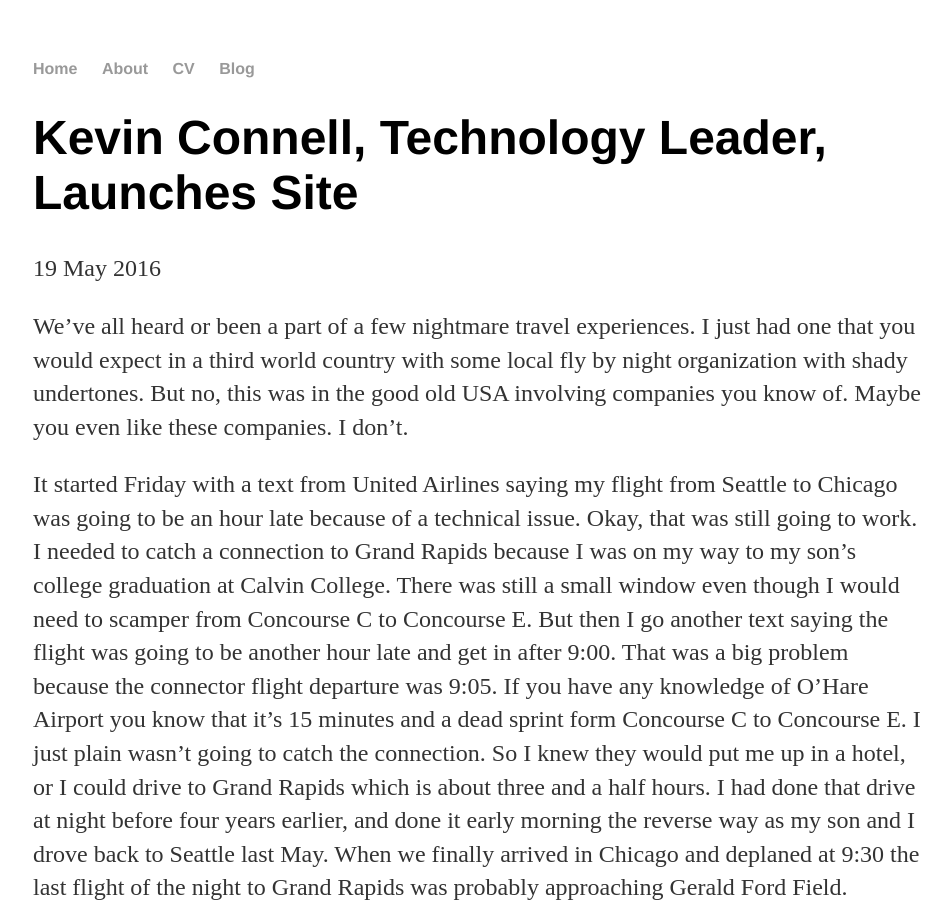
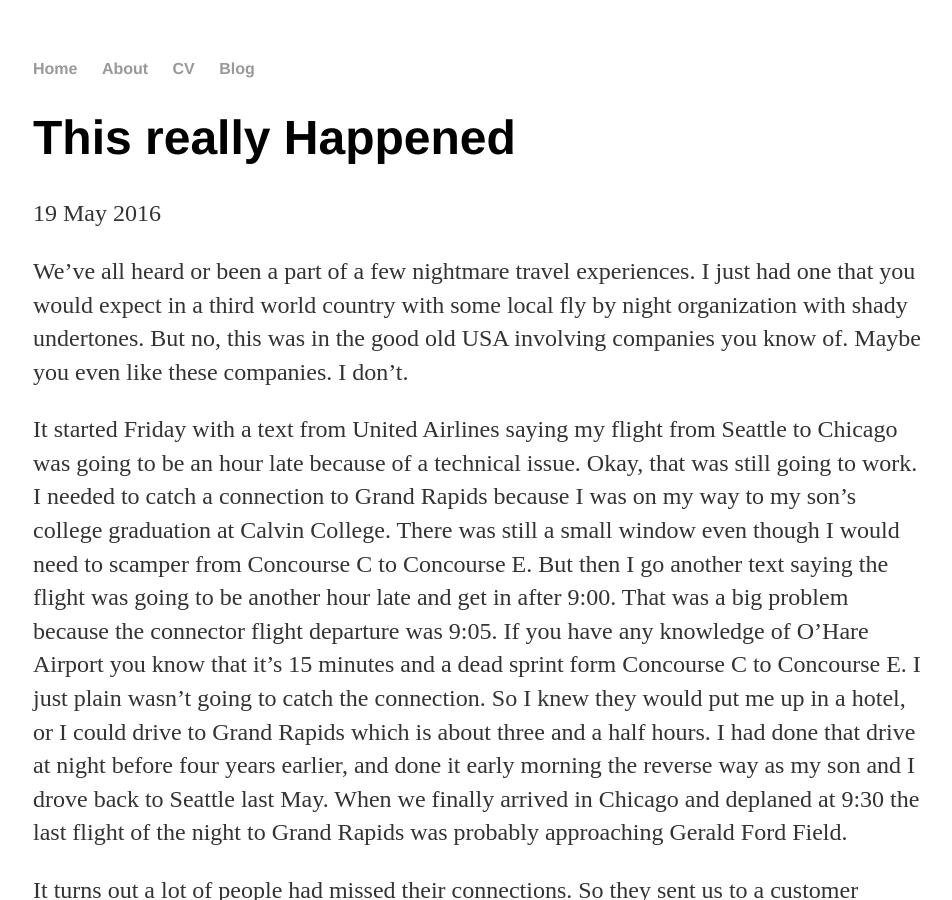
Before and after one commit to mo4dawg/mo4dawg.github.io, a Jekyll site: the page built from _posts/2016-05-23-This-really-happened.md, in a window 1280 px wide and 900 px high. Shown: the whole window, without its empty margins (159-1111 px from the left). Built offline with Jekyll 4.4.1, drawn with Linux system fonts in a browser that asks for light colours.

Commit message:
Update 2016-05-23-This-really-happened.md

```diff
--- a/_posts/2016-05-23-This-really-happened.md
+++ b/_posts/2016-05-23-This-really-happened.md
@@ -1,6 +1,6 @@
 ---
 layout: post
-title: "Kevin Connell, Technology Leader, Launches Site"
+title: "This really Happened"
 date: 2016-05-19
 ---
 We've all heard or been a part of a few nightmare travel experiences.  I just had one that you would expect in a third world country with some local fly by night organization with shady undertones.  But no, this was in the good old USA involving companies you know of. Maybe you even like these companies.  I don't.
```
